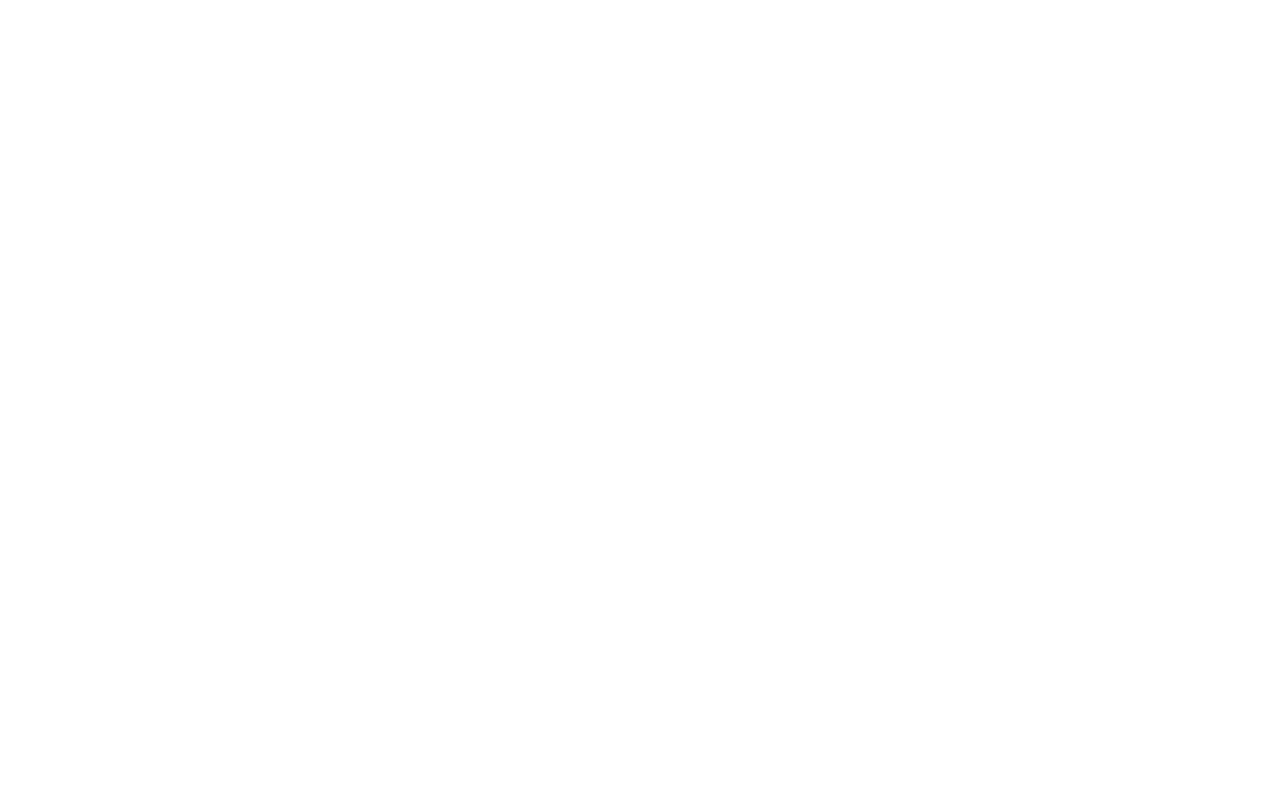
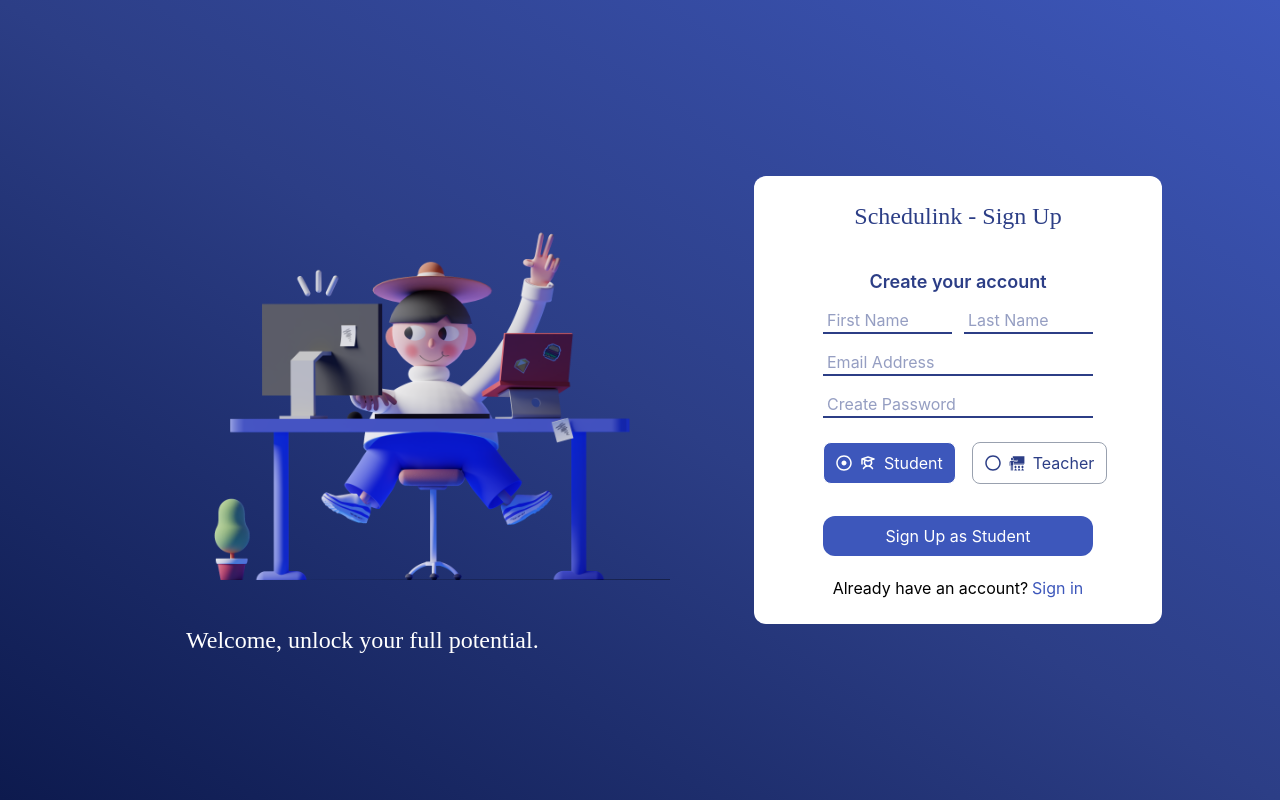
Before and after one commit to GT0SRT/schedulink, a React (Vite) app in the folder frontend/: page /signup in a window 1280 px wide. Before the commit this address had no page. Built offline with nearby package versions, Linux system fonts and the light colour scheme.

Commit message:
auth roadmap

```diff
--- a/frontend/src/App.jsx
+++ b/frontend/src/App.jsx
@@ -12,6 +12,8 @@
 import Profile from './pages/Profile';
 import { ToastContainer } from 'react-toastify';
 import PrivateRoute from './components/PrivateRoute';
+import Signin from './pages/Signin';
+import Signup from './pages/Signup';
 
 function App() {
   return (
@@ -27,6 +29,8 @@
           <Route path="Tasks" element={<Tasks />} />
           <Route path="profile" element={<Profile />} />
         </Route>
+        <Route path="signin" element={<Signin />} />
+        <Route path="signup" element={<Signup />} />
       </Routes>
     </>
   )
--- /dev/null
+++ b/frontend/src/components/AuthCard.jsx
@@ -0,0 +1,30 @@
+import React from 'react';
+import loginImg from "../Assets/happy.png";
+
+export default function AuthCard({ title, children }) {
+  return (
+    <div className="bg-gradient-to-tr from-[#0d1a4e] via-[#2C3E86] to-[#3D57bb] min-h-screen p-7 flex items-center justify-center">
+      {/* Left image */}
+      <div className="w-1/2 m-3 p-3 hidden md:block">
+        <img src={loginImg} className="h-[60vh] ml-12" alt="Login Visual" />
+        <h1
+          style={{ fontFamily: '"Leckerli One", cursive' }}
+          className="text-white font-extralight p-4 text-2xl m-7"
+        >
+          Welcome, unlock your full potential.
+        </h1>
+      </div>
+
+      {/* Right form card */}
+      <div className="bg-white md:w-1/3 rounded-xl flex flex-col p-6 items-center justify-center">
+        <h1
+          style={{ fontFamily: '"Leckerli One", cursive' }}
+          className="font-extralight mb-6 text-2xl text-[#2C3E86]"
+        >
+          {title}
+        </h1>
+        {children}
+      </div>
+    </div>
+  );
+}
--- /dev/null
+++ b/frontend/src/pages/Signin.jsx
@@ -0,0 +1,47 @@
+// Pages/Signin.jsx
+import React, { useState } from "react";
+import { Link } from "react-router-dom";
+import AuthCard from "../components/AuthCard";
+
+export default function Signin() {
+  const [email, setEmail] = useState("");
+  const [password, setPassword] = useState("");
+
+  return (
+    <AuthCard title="schedulink - Sign In">
+      <p className="p-3 text-lg">Welcome back!</p>
+      <form className="flex flex-col gap-3 w-full items-center">
+        <input
+          type="email"
+          placeholder="Email or Username"
+          value={email}
+          onChange={(e) => setEmail(e.target.value)}
+          className="border-b-2 text-md w-3/4 border-black focus:outline-none pl-1"
+        />
+        <input
+          type="password"
+          placeholder="Password"
+          value={password}
+          onChange={(e) => setPassword(e.target.value)}
+          className="border-b-2 text-md w-3/4 border-black focus:outline-none pl-1"
+        />
+        <p className="text-sm text-red-600 self-end w-3/4">
+          <Link to="/forgotpassword">Forgot Password?</Link>
+        </p>
+        <button
+          type="button"
+          className="border-2 text-md mt-1 px-5 py-1 border-[#061F2B] rounded-xl
+                     text-white hover:text-[#061F2B] bg-[#061F2B] hover:bg-transparent"
+        >
+          Sign In
+        </button>
+      </form>
+      <div className="flex pt-5">
+        <p>Don't have an account?</p>
+        <Link to="/signup" className="pl-1 text-[#3131e7] hover:underline">
+          Sign up
+        </Link>
+      </div>
+    </AuthCard>
+  );
+}
--- /dev/null
+++ b/frontend/src/pages/Signup.jsx
@@ -0,0 +1,102 @@
+import React, { useState } from "react";
+import { Link } from "react-router-dom";
+import AuthCard from "../components/AuthCard";
+import { FaRegCircle, FaRegDotCircle } from "react-icons/fa";
+import { GiTeacher } from "react-icons/gi";
+import { PiStudentBold } from "react-icons/pi";
+
+export default function Signup() {
+  const [fname, setFname] = useState("");
+  const [lname, setLname] = useState("");
+  const [email, setEmail] = useState("");
+  const [password, setPassword] = useState("");
+  const [isAdmin, setIsAdmin] = useState(false);
+
+  return (
+    <AuthCard title="Schedulink - Sign Up">
+      <p className="p-3 text-lg text-[#2C3E86] font-semibold">Create your account</p>
+      <form className="flex flex-col gap-4 w-full items-center">
+        {/* Name fields */}
+        <div className="flex gap-3 w-3/4">
+          <input
+            type="text"
+            placeholder="First Name"
+            value={fname}
+            onChange={(e) => setFname(e.target.value)}
+            className="border-b-2 w-1/2 text-md border-[#2C3E86] focus:outline-none pl-1 text-[#2C3E86]"
+          />
+          <input
+            type="text"
+            placeholder="Last Name"
+            value={lname}
+            onChange={(e) => setLname(e.target.value)}
+            className="border-b-2 w-1/2 text-md border-[#2C3E86] focus:outline-none pl-1 text-[#2C3E86]"
+          />
+        </div>
+
+        {/* Email */}
+        <div className="w-3/4">
+          <input
+            type="email"
+            placeholder="Email Address"
+            value={email}
+            onChange={(e) => setEmail(e.target.value)}
+            className="border-b-2 w-full text-md border-[#2C3E86] focus:outline-none pl-1 text-[#2C3E86]"
+          />
+        </div>
+
+        {/* Password */}
+        <div className="w-3/4">
+          <input
+            type="password"
+            placeholder="Create Password"
+            value={password}
+            onChange={(e) => setPassword(e.target.value)}
+            className="border-b-2 w-full text-md border-[#2C3E86] focus:outline-none pl-1 text-[#2C3E86]"
+          />
+        </div>
+
+        {/* Role selection */}
+        <div className="flex gap-4 w-3/4 mt-2">
+          <button
+            type="button"
+            onClick={() => setIsAdmin(false)}
+            className={`flex items-center justify-center gap-2 flex-1 border px-3 py-2 rounded-lg ${
+              !isAdmin ? "bg-[#3D57BB] text-white" : "border-gray-400 text-[#2C3E86]"
+            }`}
+          >
+            {!isAdmin ? <FaRegDotCircle /> : <FaRegCircle />}
+            <PiStudentBold />
+            Student
+          </button>
+          <button
+            type="button"
+            onClick={() => setIsAdmin(true)}
+            className={`flex items-center justify-center gap-2 flex-1 border px-3 py-2 rounded-lg ${
+              isAdmin ? "bg-[#3D57BB] text-white" : "border-gray-400 text-[#2C3E86]"
+            }`}
+          >
+            {isAdmin ? <FaRegDotCircle /> : <FaRegCircle />}
+            <GiTeacher />
+            Teacher
+          </button>
+        </div>
+
+        {/* Submit */}
+        <button
+          type="button"
+          className="w-3/4 mt-4 py-2 rounded-xl bg-[#3D57BB] text-white hover:bg-[#2C3E86] transition"
+        >
+          Sign Up as {isAdmin ? "Teacher" : "Student"}
+        </button>
+      </form>
+
+      <div className="flex pt-5">
+        <p>Already have an account?</p>
+        <Link to="/signin" className="pl-1 text-[#3D57BB] hover:underline">
+          Sign in
+        </Link>
+      </div>
+    </AuthCard>
+  );
+}
```
Also changed, not shown: frontend/src/assets/happy.png (added), 1 other file (tests, documents, lock files or other folders).
